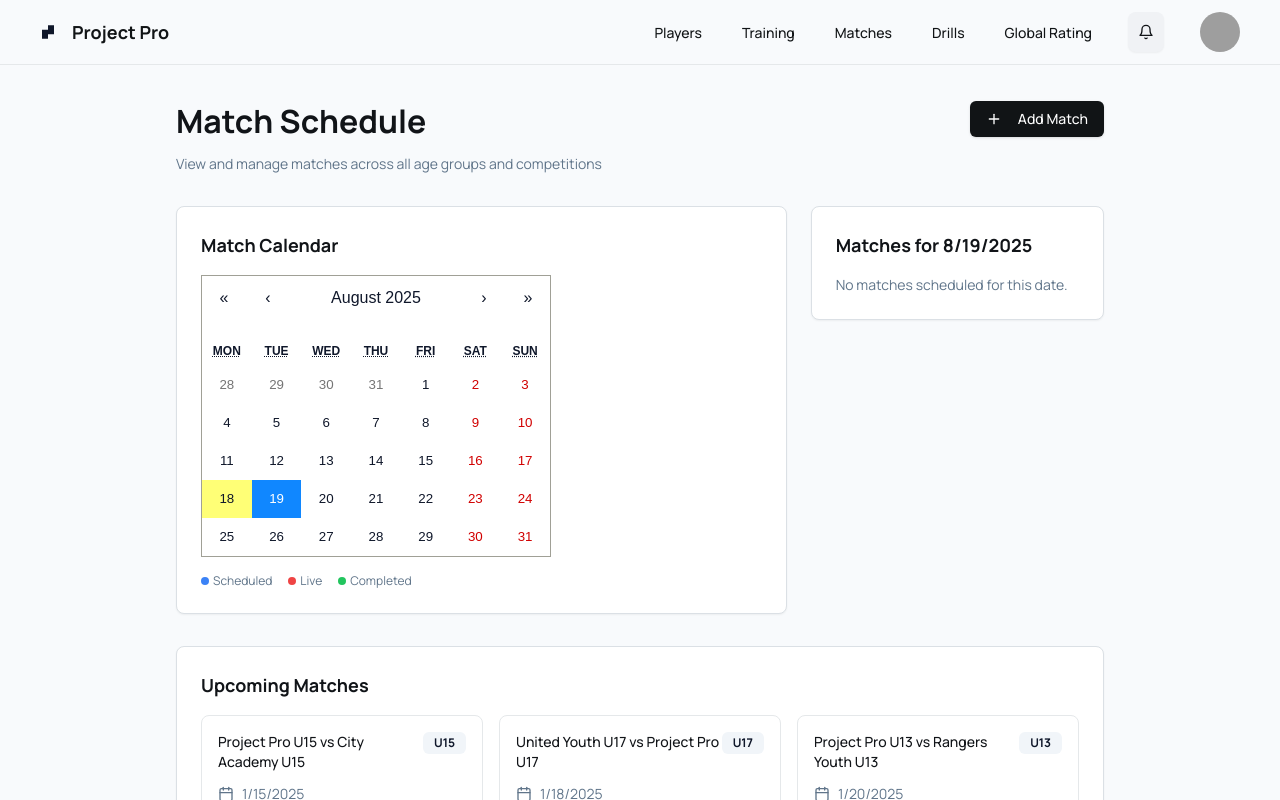
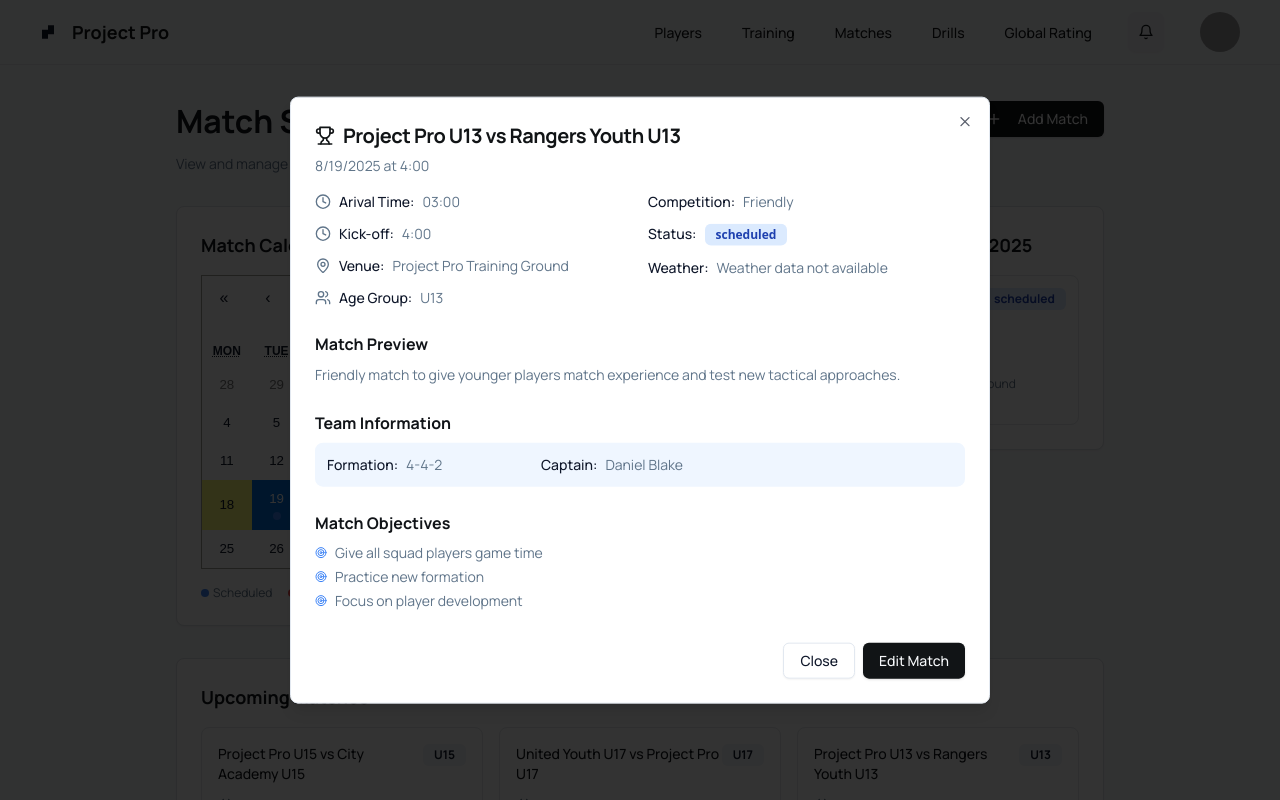
Before and after one commit to denzildoyle/Project-Pro, a React (Vite) app: page /matches in a window 1280 px wide. Both pictures are taken after a click on the button "19". Shown: the top 800 px of the page. Built offline with nearby package versions, Linux system fonts and the light colour scheme; no server answers; grey boxes are pictures that could not be loaded.

Commit message:
Change time formate and update weather

```diff
--- a/src/screens/Matches/Matches.tsx
+++ b/src/screens/Matches/Matches.tsx
@@ -58,7 +58,7 @@ const matchData: Match[] = [
 	{
 		id: 1,
 		date: "2025-01-15",
-		time: "15:00",
+		time: "3:00",
 		homeTeam: "Project Pro U15",
 		awayTeam: "City Academy U15",
 		venue: "Project Pro Stadium",
@@ -81,7 +81,7 @@ const matchData: Match[] = [
 	{
 		id: 2,
 		date: "2025-01-18",
-		time: "14:30",
+		time: "2:30",
 		homeTeam: "United Youth U17",
 		awayTeam: "Project Pro U17",
 		venue: "United Youth Ground",
@@ -103,8 +103,8 @@ const matchData: Match[] = [
 	},
 	{
 		id: 3,
-		date: "2025-01-20",
-		time: "16:00",
+		date: "2025-08-19",
+		time: "4:00",
 		homeTeam: "Project Pro U13",
 		awayTeam: "Rangers Youth U13",
 		venue: "Project Pro Training Ground",
@@ -127,7 +127,7 @@ const matchData: Match[] = [
 	{
 		id: 4,
 		date: "2025-01-22",
-		time: "19:00",
+		time: "7:00",
 		homeTeam: "Project Pro U17",
 		awayTeam: "Elite Academy U17",
 		venue: "Project Pro Stadium",
@@ -150,7 +150,7 @@ const matchData: Match[] = [
 	{
 		id: 5,
 		date: "2025-01-12",
-		time: "15:30",
+		time: "3:30",
 		homeTeam: "Project Pro U15",
 		awayTeam: "Coastal FC U15",
 		venue: "Project Pro Stadium",
@@ -235,9 +235,12 @@ export const Matches = ({
 	useEffect(() => {
 		const fetchWeather = async () => {
 			if (!selectedMatch) return;
-			const city = selectedMatch.venue.split(" ")[0]; // crude city extraction
+			const city = "Port of Spain"; // crude city extraction
 			const date = selectedMatch.date;
 
+			// TO DO: Updated venue, time and date
+
+			const venue = selectedMatch.venue;
 			// OpenWeatherMap only provides forecast for up to 5 days ahead for free accounts.
 			// We'll fetch current weather for demo purposes.
 			const url = `https://api.openweathermap.org/data/2.5/weather?q=${encodeURIComponent(
@@ -247,6 +250,9 @@ export const Matches = ({
 			try {
 				const res = await fetch(url);
 				const data = await res.json();
+				console.log("Weather data:", data);
+				console.log("Weather date:", date);
+
 				if (data.weather && data.weather.length > 0) {
 					setWeather(`${data.weather[0].main}, ${data.main.temp}°C`);
 				} else {
@@ -1081,6 +1087,30 @@ export const Matches = ({
 										<div className="flex items-center gap-2 text-sm">
 											<Clock className="w-4 h-4 text-[#60758a]" />
 											<span className="font-medium font-['Manrope',Helvetica]">
+												Arival Time:
+											</span>
+											<span className="text-[#60758a] font-['Manrope',Helvetica]">
+												{(() => {
+													const [hours, minutes] =
+														selectedMatch.time
+															.split(":")
+															.map(Number);
+													const endDate = new Date(
+														0,
+														0,
+														0,
+														hours - 1,
+														minutes
+													);
+													return endDate
+														.toTimeString()
+														.slice(0, 5);
+												})()}
+											</span>
+										</div>
+										<div className="flex items-center gap-2 text-sm">
+											<Clock className="w-4 h-4 text-[#60758a]" />
+											<span className="font-medium font-['Manrope',Helvetica]">
 												Kick-off:
 											</span>
 											<span className="text-[#60758a] font-['Manrope',Helvetica]">
```
